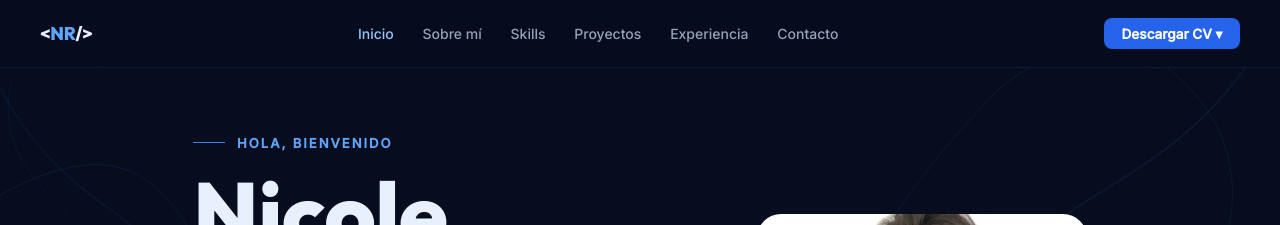
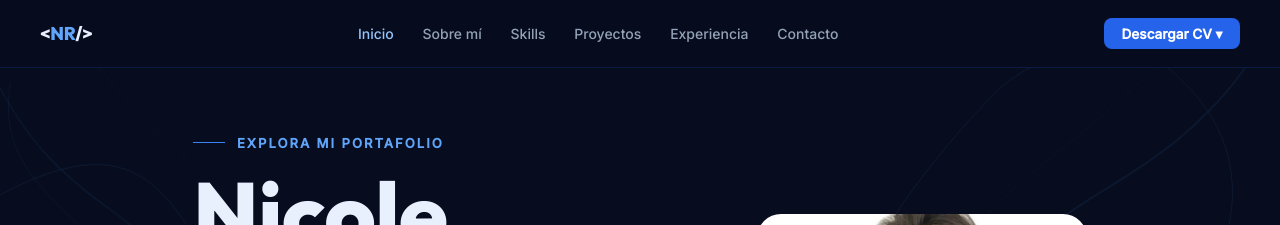
Before and after one commit to nicolerol28/web, a React (Vite) app: page / in a window 1280 px wide. Shown: the top 225 px of the page. Built offline with nearby package versions, Linux system fonts and the light colour scheme.

Commit message:
feat: agregar efecto typing/deleting al saludo del hero

```diff
--- a/package.json
+++ b/package.json
@@ -10,6 +10,7 @@
     "preview": "vite preview"
   },
   "dependencies": {
+    "gsap": "^3.15.0",
     "react": "^19.2.0",
     "react-dom": "^19.2.0",
     "react-router-dom": "^7.14.0"
--- /dev/null
+++ b/src/components/TextType/TextType.css
@@ -0,0 +1,14 @@
+.text-type {
+  display: inline-block;
+  white-space: pre-wrap;
+}
+
+.text-type__cursor {
+  margin-left: 0.25rem;
+  display: inline-block;
+  opacity: 1;
+}
+
+.text-type__cursor--hidden {
+  display: none;
+}
--- /dev/null
+++ b/src/components/TextType/TextType.jsx
@@ -0,0 +1,181 @@
+/* eslint-disable react-hooks/refs */
+import { useEffect, useRef, useState, createElement, useMemo, useCallback, forwardRef } from 'react';
+import { gsap } from 'gsap';
+import './TextType.css';
+
+const TextType = forwardRef(({
+  text,
+  as: Component = 'div',
+  typingSpeed = 50,
+  initialDelay = 0,
+  pauseDuration = 2000,
+  deletingSpeed = 30,
+  loop = true,
+  className = '',
+  showCursor = true,
+  hideCursorWhileTyping = false,
+  cursorCharacter = '|',
+  cursorClassName = '',
+  cursorBlinkDuration = 0.5,
+  textColors = [],
+  variableSpeed,
+  onSentenceComplete,
+  startOnVisible = false,
+  reverseMode = false,
+  ...props
+}, ref) => {
+  const [displayedText, setDisplayedText] = useState('');
+  const [currentCharIndex, setCurrentCharIndex] = useState(0);
+  const [isDeleting, setIsDeleting] = useState(false);
+  const [currentTextIndex, setCurrentTextIndex] = useState(0);
+  const [isVisible, setIsVisible] = useState(!startOnVisible);
+  const cursorRef = useRef(null);
+  const containerRef = useRef(null);
+
+  const mergedRef = useCallback((node) => {
+    containerRef.current = node;
+    if (typeof ref === 'function') ref(node);
+    else if (ref) ref.current = node;
+  }, [ref]);
+
+  const textArray = useMemo(() => (Array.isArray(text) ? text : [text]), [text]);
+
+  const getRandomSpeed = useCallback(() => {
+    if (!variableSpeed) return typingSpeed;
+    const { min, max } = variableSpeed;
+    return Math.random() * (max - min) + min;
+  }, [variableSpeed, typingSpeed]);
+
+  const getCurrentTextColor = () => {
+    if (textColors.length === 0) return 'inherit';
+    return textColors[currentTextIndex % textColors.length];
+  };
+
+  useEffect(() => {
+    if (!startOnVisible || !containerRef.current) return;
+
+    const observer = new IntersectionObserver(
+      entries => {
+        entries.forEach(entry => {
+          if (entry.isIntersecting) {
+            setIsVisible(true);
+          }
+        });
+      },
+      { threshold: 0.1 }
+    );
+
+    observer.observe(containerRef.current);
+    return () => observer.disconnect();
+  }, [startOnVisible]);
+
+  useEffect(() => {
+    if (showCursor && cursorRef.current) {
+      gsap.set(cursorRef.current, { opacity: 1 });
+      gsap.to(cursorRef.current, {
+        opacity: 0,
+        duration: cursorBlinkDuration,
+        repeat: -1,
+        yoyo: true,
+        ease: 'power2.inOut'
+      });
+    }
+  }, [showCursor, cursorBlinkDuration]);
+
+  useEffect(() => {
+    if (!isVisible) return;
+
+    let timeout;
+    const currentText = textArray[currentTextIndex];
+    const processedText = reverseMode ? currentText.split('').reverse().join('') : currentText;
+
+    const executeTypingAnimation = () => {
+      if (isDeleting) {
+        if (displayedText === '') {
+          setIsDeleting(false);
+          if (currentTextIndex === textArray.length - 1 && !loop) {
+            return;
+          }
+
+          if (onSentenceComplete) {
+            onSentenceComplete(textArray[currentTextIndex], currentTextIndex);
+          }
+
+          setCurrentTextIndex(prev => (prev + 1) % textArray.length);
+          setCurrentCharIndex(0);
+          timeout = setTimeout(() => {}, pauseDuration);
+        } else {
+          timeout = setTimeout(() => {
+            setDisplayedText(prev => prev.slice(0, -1));
+          }, deletingSpeed);
+        }
+      } else {
+        if (currentCharIndex < processedText.length) {
+          timeout = setTimeout(
+            () => {
+              setDisplayedText(prev => prev + processedText[currentCharIndex]);
+              setCurrentCharIndex(prev => prev + 1);
+            },
+            variableSpeed ? getRandomSpeed() : typingSpeed
+          );
+        } else if (textArray.length >= 1) {
+          if (!loop && currentTextIndex === textArray.length - 1) return;
+          timeout = setTimeout(() => {
+            setIsDeleting(true);
+          }, pauseDuration);
+        }
+      }
+    };
+
+    if (currentCharIndex === 0 && !isDeleting && displayedText === '') {
+      timeout = setTimeout(executeTypingAnimation, initialDelay);
+    } else {
+      executeTypingAnimation();
+    }
+
+    return () => clearTimeout(timeout);
+  }, [
+    currentCharIndex,
+    displayedText,
+    isDeleting,
+    typingSpeed,
+    deletingSpeed,
+    pauseDuration,
+    textArray,
+    currentTextIndex,
+    loop,
+    initialDelay,
+    isVisible,
+    reverseMode,
+    variableSpeed,
+    onSentenceComplete,
+    getRandomSpeed
+  ]);
+
+  const shouldHideCursor =
+    hideCursorWhileTyping && (currentCharIndex < textArray[currentTextIndex].length || isDeleting);
+
+  return createElement(
+    Component,
+    {
+      ref: mergedRef,
+      className: `text-type ${className}`,
+      ...props
+    },
+    <span className="text-type__content" style={{ color: getCurrentTextColor() || 'inherit' }}>
+      {displayedText}
+    </span>,
+    showCursor && (
+      <span
+        ref={cursorRef}
+        className={`text-type__cursor ${cursorClassName} ${shouldHideCursor ? 'text-type__cursor--hidden' : ''}`}
+      >
+        {cursorCharacter}
+      </span>
+    )
+  );
+});
+
+TextType.displayName = 'TextType';
+
+export default TextType;
--- a/src/index.css
+++ b/src/index.css
@@ -219,10 +219,13 @@
    .avatar-photo { width: 100%; height: 100%; object-fit: cover; }
     .hero-greeting {
        display: flex; align-items: center; gap: 0.75rem;
+       margin-bottom: 1rem;
+     }
+    .hero-greeting-text {
        font-size: 0.82rem; font-weight: 600;
        color: var(--color-accent-light);
        letter-spacing: 0.15em;
-      text-transform: uppercase; margin-bottom: 1rem;
+       text-transform: uppercase;
      }
    .hero-line { width: 32px; height: 1px; background: var(--color-accent-hover); flex-shrink: 0; }
    .hero-name {
--- a/src/pages/Portfolio/sections/HeroSection.jsx
+++ b/src/pages/Portfolio/sections/HeroSection.jsx
@@ -1,5 +1,6 @@
 import { GitHubIcon, LinkedInIcon } from "../../../components/icons/index"
 import SocialButton from "../../../components/ui/SocialButton"
+import TextType from "../../../components/TextType/TextType"
 import contacts from "../../../data/contacts"
 
 export default function HeroSection({ onScrollTo }) {
@@ -9,7 +10,16 @@
         <div>
           <p className="hero-greeting">
             <span className="hero-line" />
-            Hola, bienvenido
+            <TextType
+              className="hero-greeting-text"
+              text={["Hola, bienvenido", "Explora mi portafolio", "Construyamos algo increíble"]}
+              typingSpeed={75}
+              pauseDuration={1500}
+              deletingSpeed={50}
+              showCursor
+              cursorCharacter="_"
+              loop
+            />
           </p>
           <h1 className="hero-name">Nicole<br /><span className="gradient">Roldan</span></h1>
           <p className="hero-role">Full Stack Developer · AI Integration</p>
```
Also changed, not shown: 1 other file (tests, documents, lock files or other folders). Lines whose indentation alone changed are shown as unchanged.
